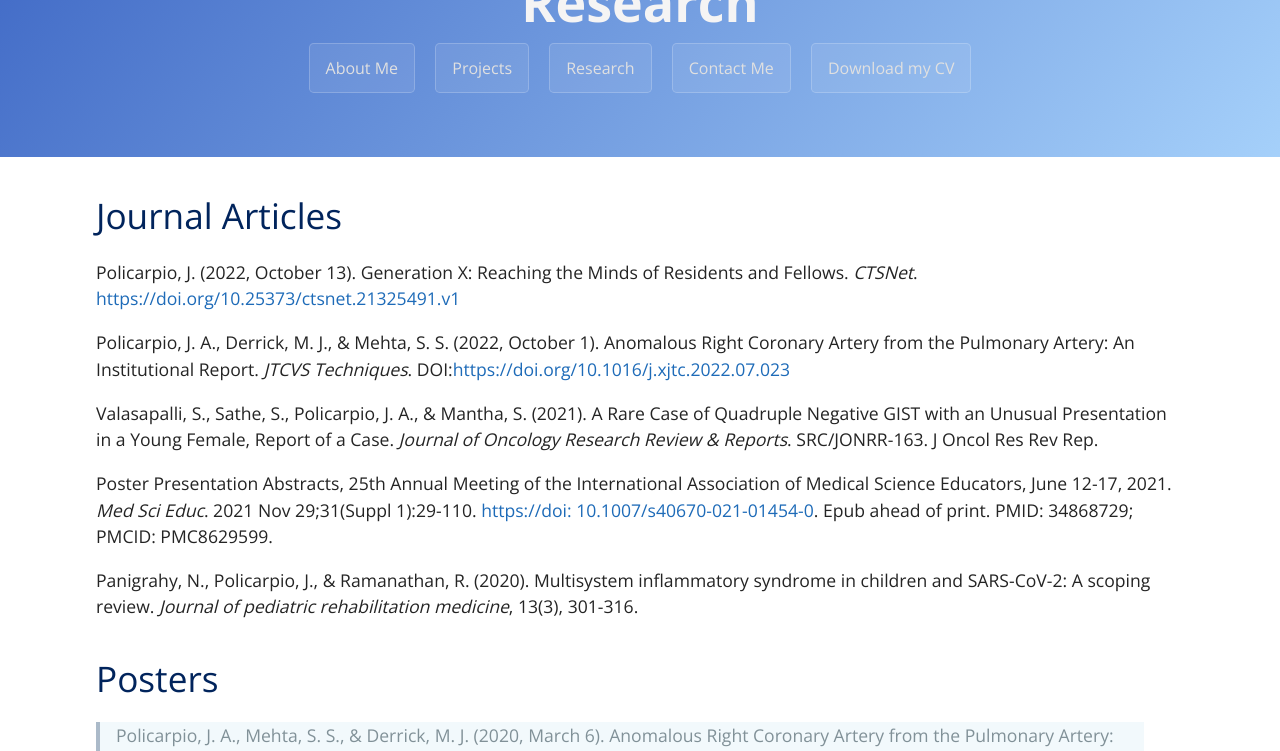
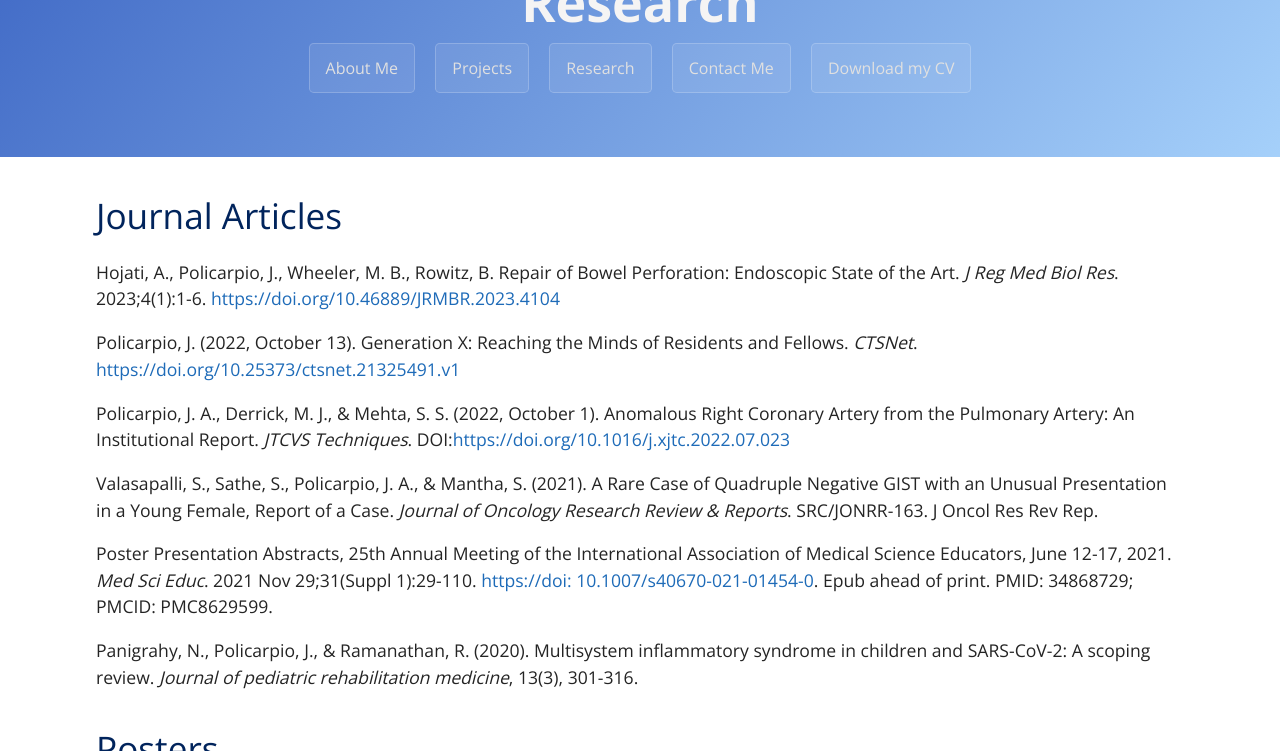
Before and after one commit to jopeo/joepo, a Jekyll site: the page built from research.md, in a window 1280 px wide and 900 px high, scrolled down 341 px, cut to the strip 0-751 px from the top of the window. Built offline with Jekyll 4.4.1, drawn with Linux system fonts in a browser that asks for light colours.

Commit message:
added hojati et el repair bowel perf

```diff
--- a/research.md
+++ b/research.md
@@ -5,6 +5,8 @@ filename: contact
 ---
 
 # Journal Articles
+
+Hojati, A., Policarpio, J., Wheeler, M. B., Rowitz, B. Repair of Bowel Perforation: Endoscopic State of the Art. *J Reg Med Biol Res*. 2023;4(1):1-6. <https://doi.org/10.46889/JRMBR.2023.4104>{:target="_blank"}
 
 Policarpio, J. (2022, October 13). Generation X: Reaching the Minds of Residents and Fellows. *CTSNet*. <https://doi.org/10.25373/ctsnet.21325491.v1>{:target="_blank"}
 
```
